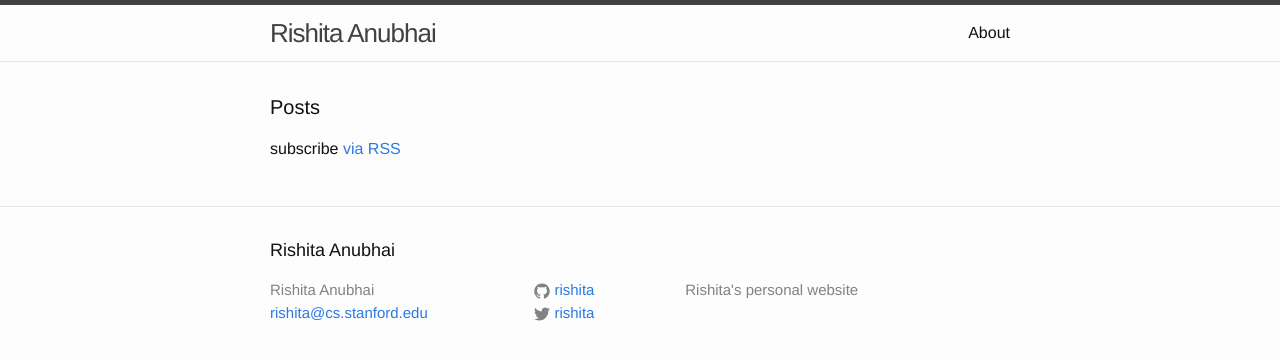
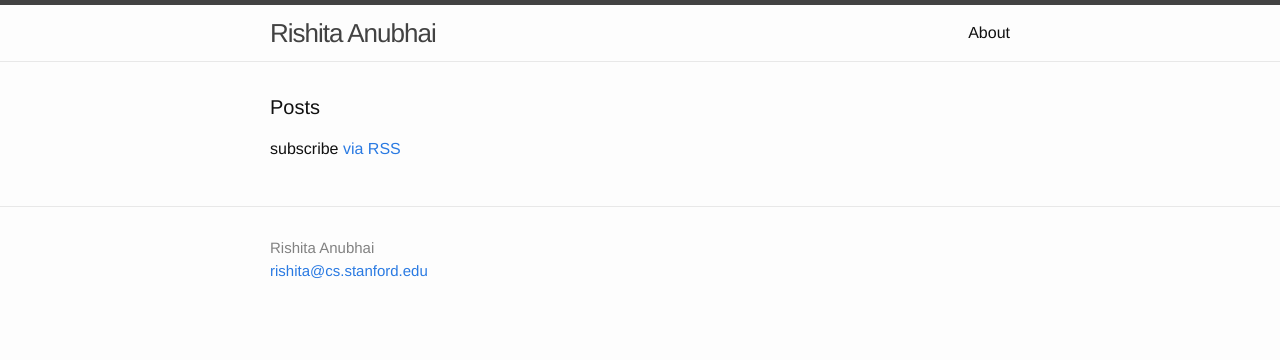
Before and after one commit to rishita/rishita.github.io, a Jekyll site: the page built from index.html, in a window 1280 px wide. Shown: the top 360 px of the page. Built offline with Jekyll 4.4.1, drawn with Linux system fonts in a browser that asks for light colours.

Commit message:
Remove some more unnecessary fields; will add back if needed

```diff
--- a/_config.yml
+++ b/_config.yml
@@ -1,11 +1,9 @@
 # Site settings
 title: Rishita Anubhai
 email: rishita@cs.stanford.edu
-description: Rishita's personal website
+description: "Rishita's personal website"
 baseurl: ""
 url: "https://rishita.github.io"
-twitter_username: rishita
-github_username:  rishita
 
 # Build settings
 markdown: kramdown
--- a/_includes/footer.html
+++ b/_includes/footer.html
@@ -1,8 +1,6 @@
 <footer class="site-footer">
 
   <div class="wrapper">
-
-    <h2 class="footer-heading">{{ site.title }}</h2>
 
     <div class="footer-col-wrapper">
       <div class="footer-col  footer-col-1">
@@ -45,9 +43,6 @@
         </ul>
       </div>
 
-      <div class="footer-col  footer-col-3">
-        <p class="text">{{ site.description }}</p>
-      </div>
     </div>
 
   </div>
```
